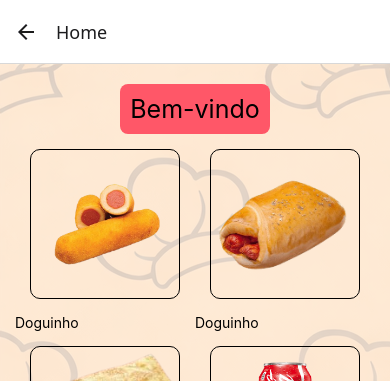
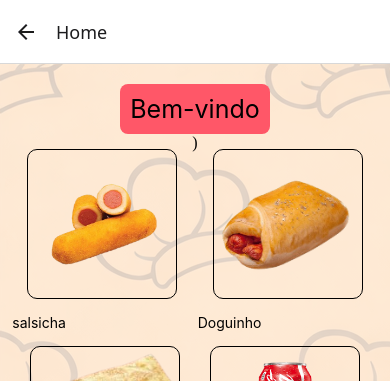
Before and after one commit to Henrique-de-jesus/cantina-app, a React Native app: screen /Home in a window 390 px wide. Shown: the top 381 px of the page. Built offline with nearby package versions, Linux system fonts and the light colour scheme.

Commit message:
tentando adicionar funções

```diff
--- a/screens/HomeScreen.jsx
+++ b/screens/HomeScreen.jsx
@@ -18,6 +18,11 @@ export default function HomeScreen() {
   useEffect(() => {
     fetchData();
   }, []);
+
+  function handlePress(produto) {
+    console.log("Produto clicado", produto)
+    setProducts(products)
+  }
 
   async function fetchData() {
     try {
@@ -57,14 +62,15 @@ export default function HomeScreen() {
               />
             </TouchableOpacity>
           )}
-
-          <TouchableOpacity>
+            <TouchableOpacity
+            key={products.id}
+            onPress={handlePress}>
             <Image
               style={styles.imagem}
               source={require("../image/salsicha.png")}
             />
-            <Text>Doguinho</Text>
-          </TouchableOpacity>
+            <Text>salsicha</Text>
+          </TouchableOpacity>)
 
           <TouchableOpacity>
             <Image
```
